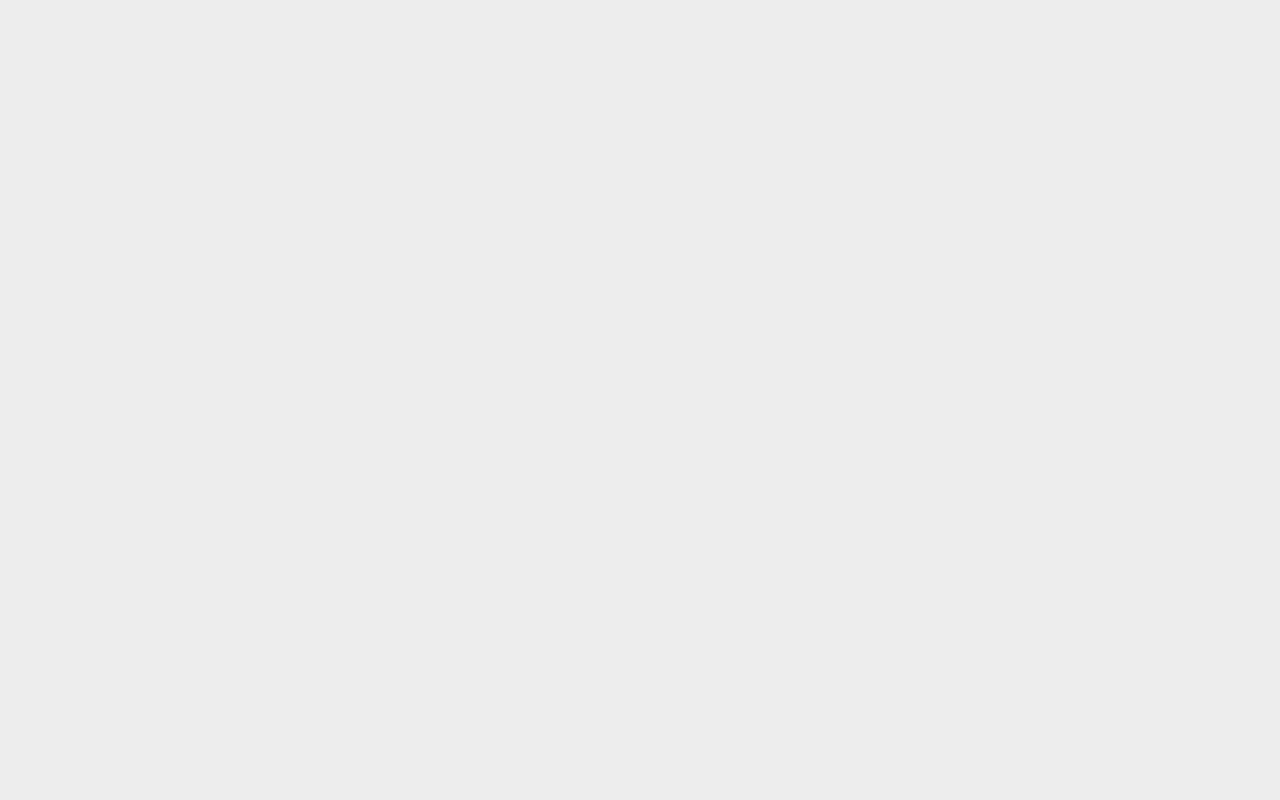
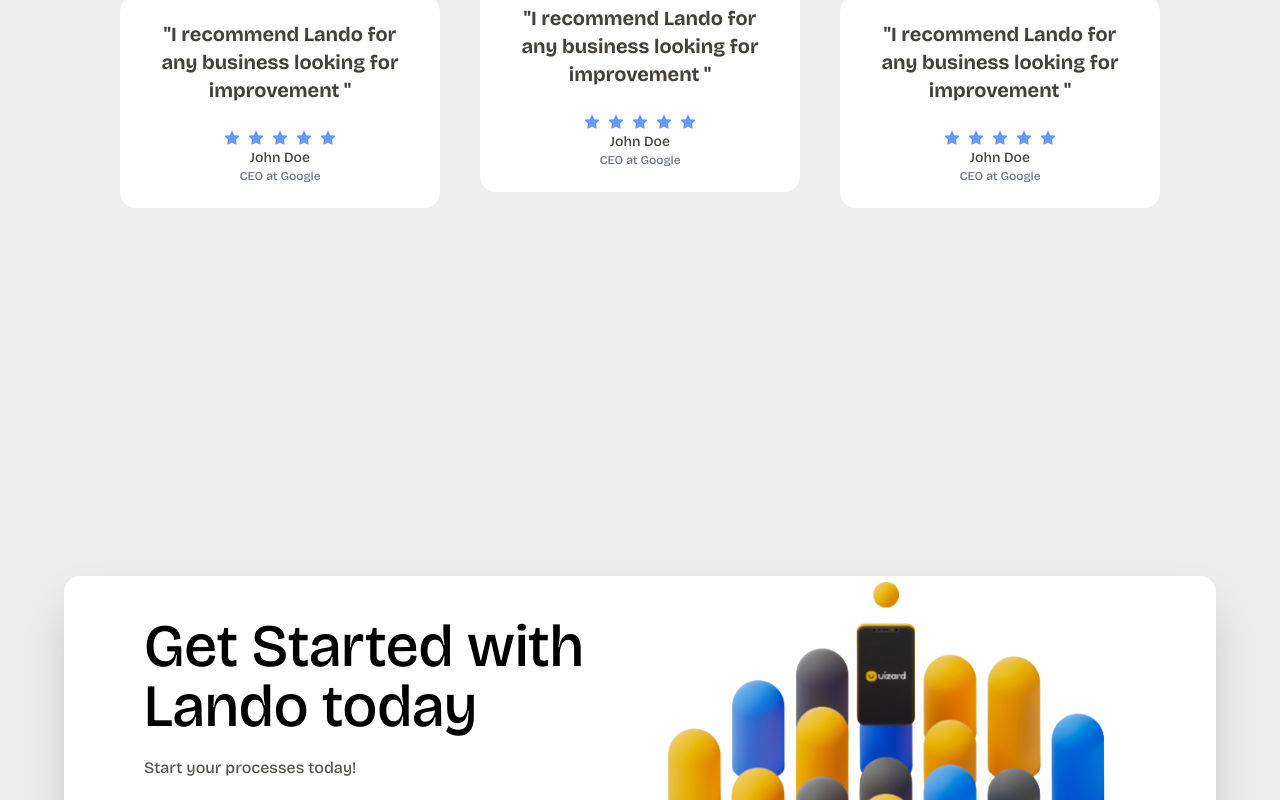
Before and after one commit to azdinexx/Lando, a React (Vite) app: page / in a window 1280 px wide. Shown: the part 4780-5580 px from the top of the page. Before the commit the page ends 4713 px from the top, so only its background shows below. Built offline with nearby package versions, Linux system fonts and the light colour scheme.

Commit message:
get started section

```diff
--- a/src/App.jsx
+++ b/src/App.jsx
@@ -5,6 +5,8 @@
 import SmartSave from './components/SmartSave.jsx';
 import CostSaver from './components/CostSaverSection';
 import Steps from './components/Steps';
+import Testimonials from './components/Testimonials';
+import GetStarted from './components/GetStarted';
 
 function App() {
   return (
@@ -16,6 +18,8 @@
         <SmartSave />
         <CostSaver />
         <Steps />
+        <Testimonials />
+        <GetStarted />
       </main>
       <Footer />
     </>
--- /dev/null
+++ b/src/components/GetStarted.jsx
@@ -0,0 +1,19 @@
+import img from '../assets/getStarted.png';
+function GetStarted() {
+  return (
+    <div className='bg-white px-20 grid grid-cols-2 grid-rows-1 my-36 rounded-2xl shadow-2xl '>
+      <div className='py-10 flex flex-col gap-5'>
+        <span className='text-6xl'>Get Started with Lando today</span>
+        <p className='text-stone-600'>Start your processes today!</p>
+        <button className='w-fit  rounded-xl font-semibold px-6 py-3 bg-[#3164f5] border border-[#3164f5] text-white'>
+          Sign up now
+        </button>
+      </div>
+      <div>
+        <img src={img} alt='' />
+      </div>
+    </div>
+  );
+}
+
+export default GetStarted;
--- /dev/null
+++ b/src/components/Testimonials.jsx
@@ -0,0 +1,112 @@
+function Testimonials() {
+  return (
+    <div className='min-h-screen flex  items-center justify-center '>
+      <div className=' flex flex-col gap-10'>
+        <span className='text-center text-3xl'>Testimonials</span>
+        <p className='text-center text-stone-500'>
+          People love what we do, and we want to let you know
+        </p>
+        <div className='flex justify-center gap-10'>
+          <Card
+            quote={'I recommend Lando for any business looking for improvement'}
+            name={'John Doe'}
+            job={'CEO at Google'}
+          />
+          <Card
+            center
+            quote={'I recommend Lando for any business looking for improvement'}
+            name={'John Doe'}
+            job={'CEO at Google'}
+          />
+          <Card
+            quote={'I recommend Lando for any business looking for improvement'}
+            name={'John Doe'}
+            job={'CEO at Google'}
+          />
+        </div>
+      </div>
+    </div>
+  );
+}
+
+export default Testimonials;
+
+function Card({ center = false, name, job, quote }) {
+  return (
+    <div
+      className={`max-w-[20rem] text-xl bg-white px-6 text-stone-700 pb-6 flex flex-col items-center justify-center rounded-2xl ${
+        center ? '-translate-y-4' : ''
+      }`}
+    >
+      <p className='py-6 text-center font-bold '>&quot;{quote} &quot;</p>
+      <Rating />
+      <span className='text-sm'>{name}</span>
+      <span className='text-xs text-gray-500'>{job}</span>
+    </div>
+  );
+}
+
+function Rating() {
+  return (
+    <div
+      className='text-blue-500/80 flex gap-1
+    '
+    >
+      <svg
+        xmlns='http://www.w3.org/2000/svg'
+        width='20'
+        height='20'
+        viewBox='0 0 24 24'
+      >
+        <path
+          fill='currentColor'
+          d='m12 17.27l4.15 2.51c.76.46 1.69-.22 1.49-1.08l-1.1-4.72l3.67-3.18c.67-.58.31-1.68-.57-1.75l-4.83-.41l-1.89-4.46c-.34-.81-1.5-.81-1.84 0L9.19 8.63l-4.83.41c-.88.07-1.24 1.17-.57 1.75l3.67 3.18l-1.1 4.72c-.2.86.73 1.54 1.49 1.08l4.15-2.5z'
+        />
+      </svg>
+      <svg
+        xmlns='http://www.w3.org/2000/svg'
+        width='20'
+        height='20'
+        viewBox='0 0 24 24'
+      >
+        <path
+          fill='currentColor'
+          d='m12 17.27l4.15 2.51c.76.46 1.69-.22 1.49-1.08l-1.1-4.72l3.67-3.18c.67-.58.31-1.68-.57-1.75l-4.83-.41l-1.89-4.46c-.34-.81-1.5-.81-1.84 0L9.19 8.63l-4.83.41c-.88.07-1.24 1.17-.57 1.75l3.67 3.18l-1.1 4.72c-.2.86.73 1.54 1.49 1.08l4.15-2.5z'
+        />
+      </svg>
+      <svg
+        xmlns='http://www.w3.org/2000/svg'
+        width='20'
+        height='20'
+        viewBox='0 0 24 24'
+      >
+        <path
+          fill='currentColor'
+          d='m12 17.27l4.15 2.51c.76.46 1.69-.22 1.49-1.08l-1.1-4.72l3.67-3.18c.67-.58.31-1.68-.57-1.75l-4.83-.41l-1.89-4.46c-.34-.81-1.5-.81-1.84 0L9.19 8.63l-4.83.41c-.88.07-1.24 1.17-.57 1.75l3.67 3.18l-1.1 4.72c-.2.86.73 1.54 1.49 1.08l4.15-2.5z'
+        />
+      </svg>
+      <svg
+        xmlns='http://www.w3.org/2000/svg'
+        width='20'
+        height='20'
+        viewBox='0 0 24 24'
+      >
+        <path
+          fill='currentColor'
+          d='m12 17.27l4.15 2.51c.76.46 1.69-.22 1.49-1.08l-1.1-4.72l3.67-3.18c.67-.58.31-1.68-.57-1.75l-4.83-.41l-1.89-4.46c-.34-.81-1.5-.81-1.84 0L9.19 8.63l-4.83.41c-.88.07-1.24 1.17-.57 1.75l3.67 3.18l-1.1 4.72c-.2.86.73 1.54 1.49 1.08l4.15-2.5z'
+        />
+      </svg>
+      <svg
+        xmlns='http://www.w3.org/2000/svg'
+        width='20'
+        height='20'
+        viewBox='0 0 24 24'
+      >
+        <path
+          fill='currentColor'
+          d='m12 17.27l4.15 2.51c.76.46 1.69-.22 1.49-1.08l-1.1-4.72l3.67-3.18c.67-.58.31-1.68-.57-1.75l-4.83-.41l-1.89-4.46c-.34-.81-1.5-.81-1.84 0L9.19 8.63l-4.83.41c-.88.07-1.24 1.17-.57 1.75l3.67 3.18l-1.1 4.72c-.2.86.73 1.54 1.49 1.08l4.15-2.5z'
+        />
+      </svg>
+    </div>
+  );
+}
```
Also changed, not shown: src/assets/getStarted.png (added).
